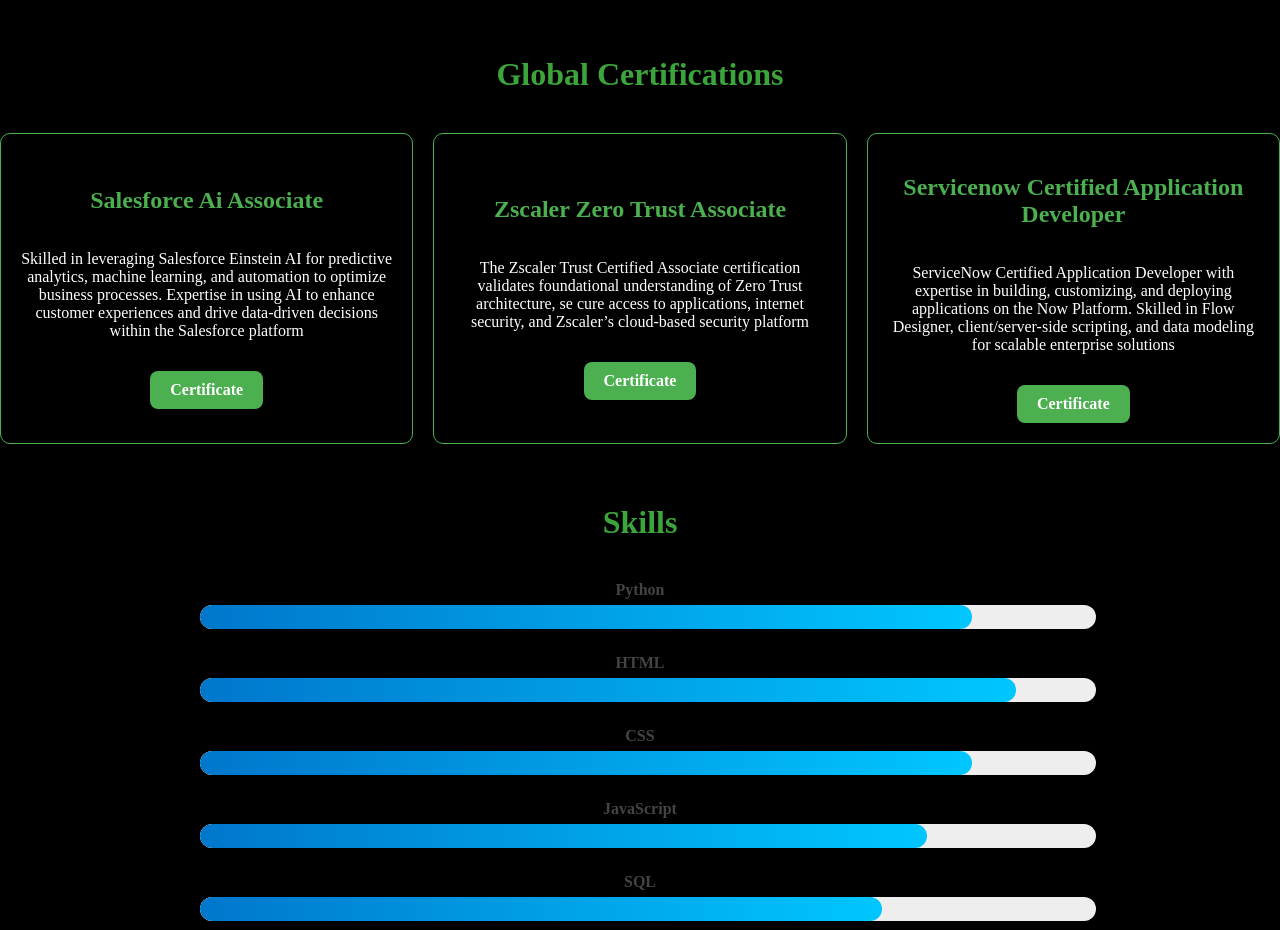
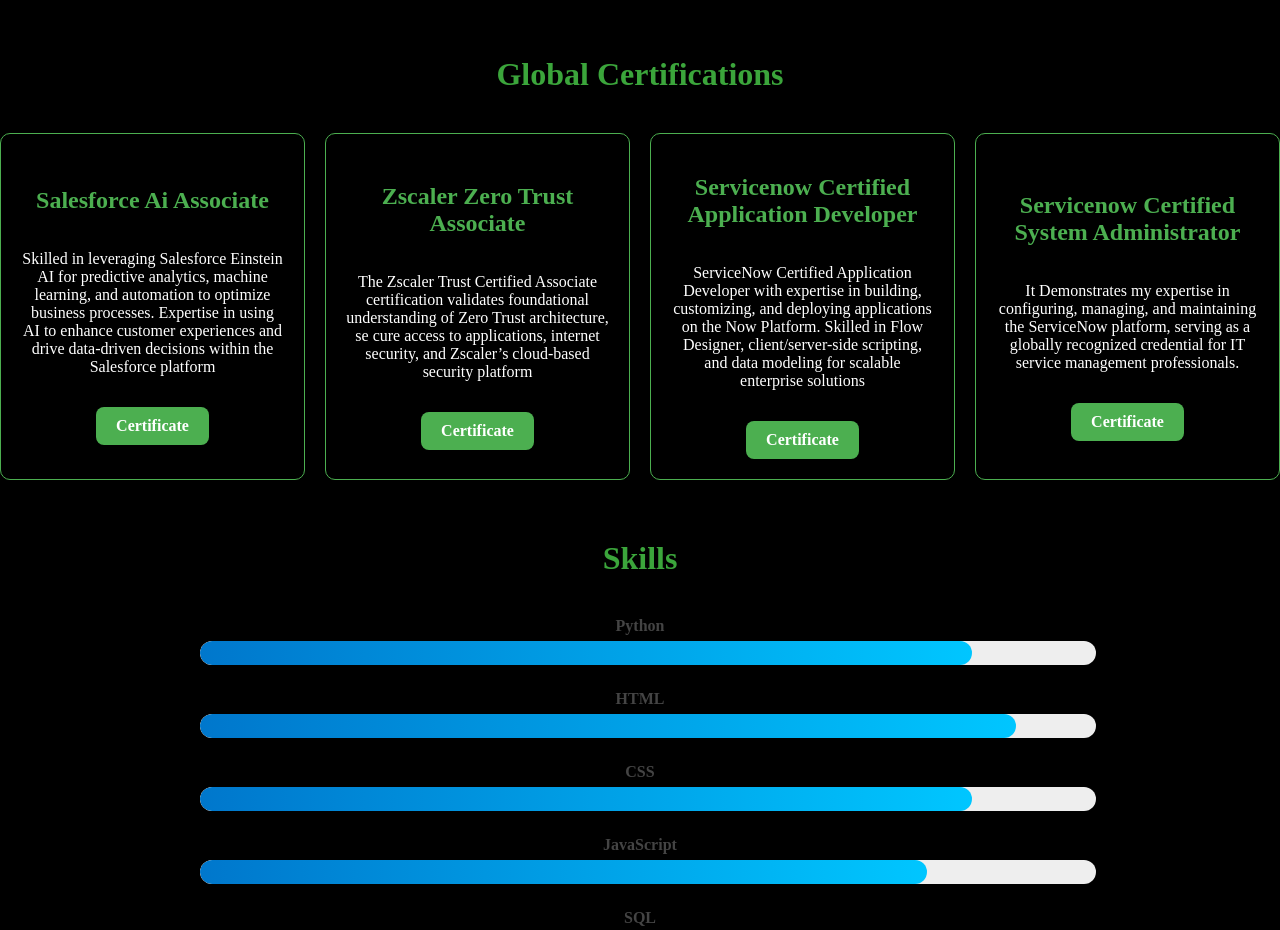
Before and after one commit to prasanna2108saladi/Portfolio, a plain HTML site: page index.html in a window 1280 px wide. Shown: the part 1200-2130 px from the top of the page. Drawn offline with Linux system fonts and the light colour scheme.

Commit message:
Update index.html

```diff
--- a/index.html
+++ b/index.html
@@ -93,6 +93,12 @@ cure access to applications, internet security, and Zscaler’s cloud-based secu
         and deploying applications on the Now Platform.
         Skilled in Flow Designer, client/server-side scripting, and data modeling for scalable enterprise solutions</p>
       <a href="https://drive.google.com/file/d/14o9q9oWhhkGuUl5vFjET9my_5Eac6h7y/view?usp=drive_link" class="btn" style="text-align:center">Certificate</a>
+    </div>
+     <div class="project-card">
+      <h2>Servicenow Certified System Administrator</h2>
+      <p style="color:white;text-align:center">It Demonstrates my expertise in configuring, managing, and maintaining the ServiceNow platform, serving as a globally recognized
+ credential for IT service management professionals.</p>
+      <a href="https://drive.google.com/file/d/1yusjh-Ef-f7AD2pTqNl595C6ZI1eX24m/view?usp=drive_link" class="btn" style="text-align:center">Certificate</a>
     </div>
    </div>
  </div>
```
